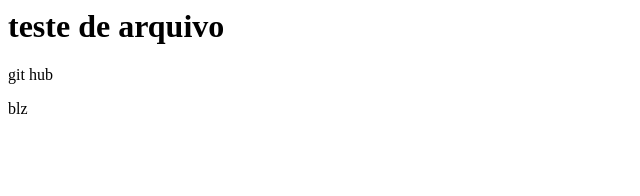
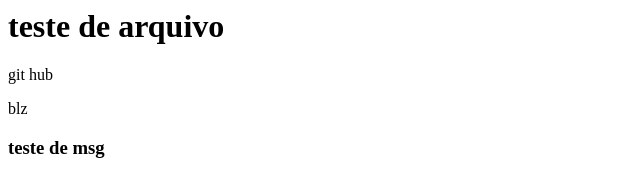
Before and after one commit to martins160/marcelo, a plain HTML site: page index.html in a window 1280 px wide. Shown: the whole page, without its empty margins (0-640 px from the left). Drawn offline with Linux system fonts and the light colour scheme.

Commit message:
outro teste

```diff
--- a/index.html
+++ b/index.html
@@ -1,3 +1,4 @@
 <h1>teste de arquivo</h1>
 <p>git hub</p>
 blz
+<h3>teste de msg</h3>
```
